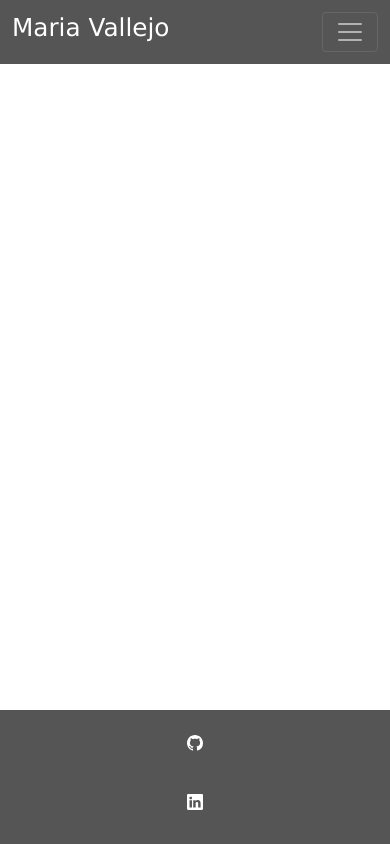
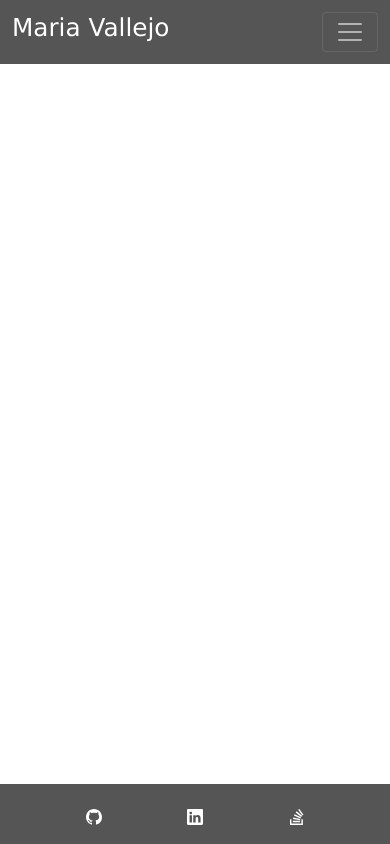
Before and after one commit to Mvalljo/HW2-ProfessionalPortfolio-MV, a React (Create React App) app: page / in a window 390 px wide. Built offline with nearby package versions, Linux system fonts and the light colour scheme.

Commit message:
add stackoverflow and fix footer

```diff
--- a/src/components/Footer.js
+++ b/src/components/Footer.js
@@ -1,6 +1,7 @@
 import React from "react";
 import { BsLinkedin } from "react-icons/bs";
 import { BsGithub } from "react-icons/bs";
+import { BsStackOverflow } from "react-icons/bs";
 
 const styles = {
   footer: {
@@ -19,7 +20,12 @@ function Footer() {
         </li>
         <li>
           <a href="https://www.linkedin.com/in/maria-vallejo-8237a41a6/">
-            <BsLinkedin/>
+            <BsLinkedin />
+          </a>
+        </li>
+        <li>
+          <a href="https://stackexchange.com/users/23686237/maria-vallejo">
+            <BsStackOverflow />
           </a>
         </li>
       </ul>
--- a/src/index.css
+++ b/src/index.css
@@ -39,7 +39,7 @@ body{
 
 footer ul {
     display: flex;
-    justify-content: space-around;
+    justify-content: space-evenly;
     padding: 0px;
     margin: 0px;
     list-style: none;
@@ -56,15 +56,3 @@ footer a {
     text-decoration: none;
     color: white;
 }
-
-@media screen and (max-width: 768px) {
-
-    ul {
-        flex-direction: column;
-    }
-
-    li{
-        margin: 15px;
-    }
-
-}
```
